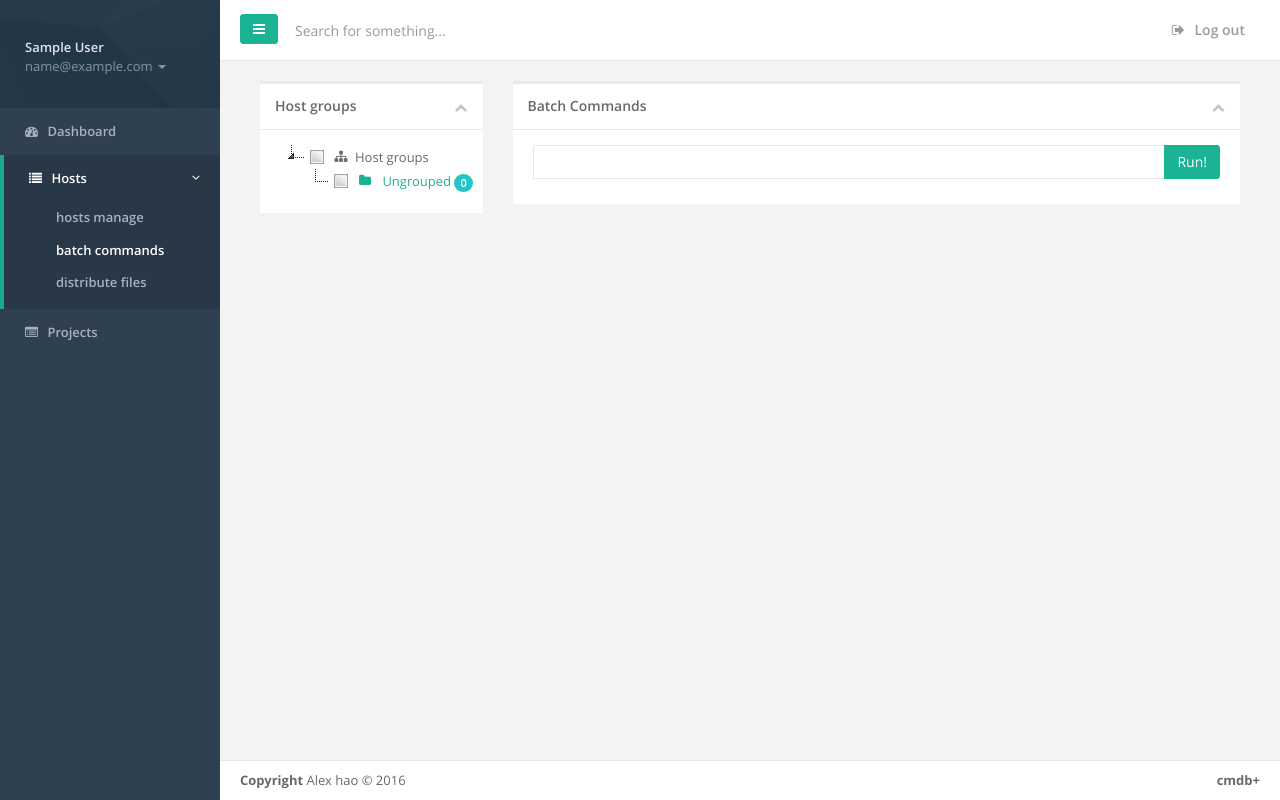
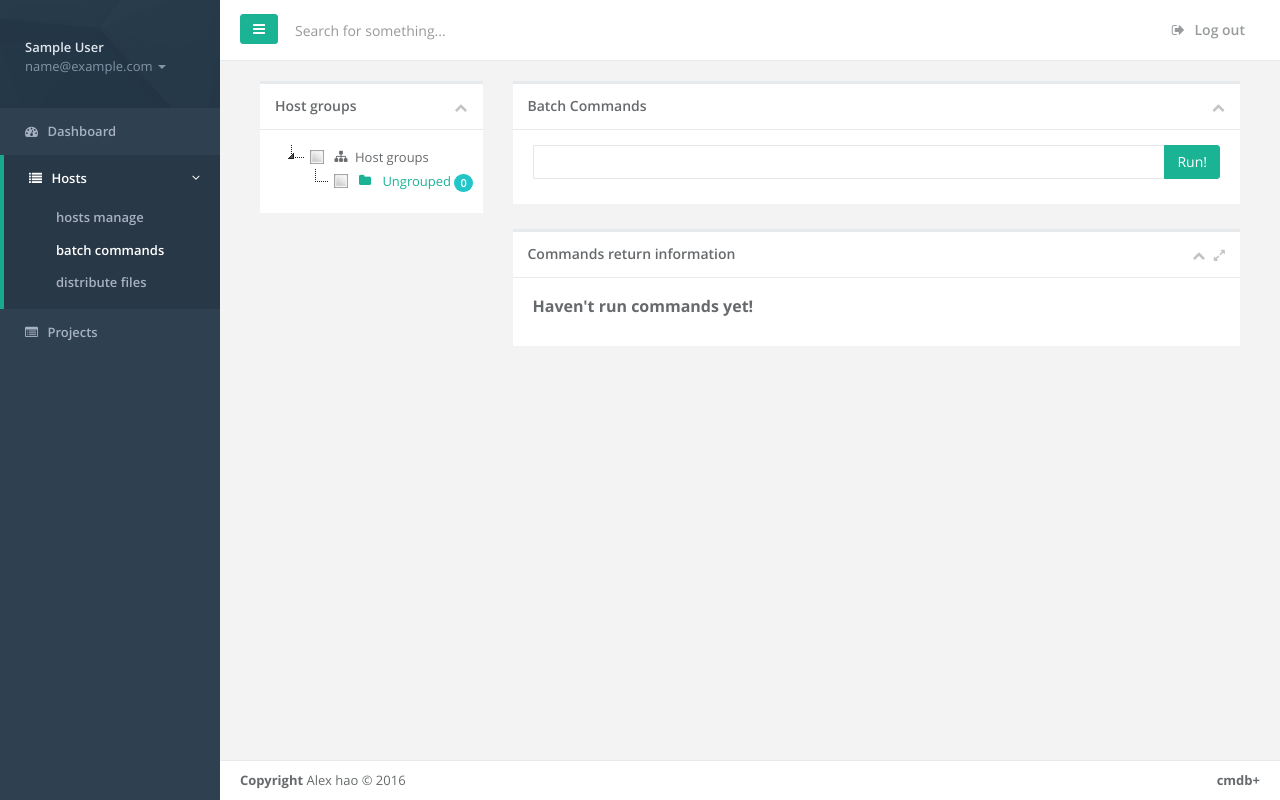
Before and after one commit to qwerkinglin/CMDB_platform, a Django app: a page that uses templates/hosts/mutilcmd.html in a window 1280 px wide. Run offline with Django 3.2, Linux system fonts and the light colour scheme; the visitor is signed in with stand-in values (Sample User, id 1); data that the repository does not hold is empty; some libraries are stand-ins or nearby versions.

Commit message:
批量执行命令前后端完成

```diff
--- a/hosts/task.py
+++ b/hosts/task.py
@@ -52,6 +52,7 @@ class Task(object):
                                         'id',
                                         'bind_host__host__hostname',
                                         'bind_host__host__wan_ip',
+                                        'bind_host__host__lan_ip',
                                         'bind_host__host_user__username',
                                         'date',
                                         'event_log',
--- a/hosts/views.py
+++ b/hosts/views.py
@@ -32,5 +32,4 @@ def submit_task(request):
 def get_task_result(request):
     task_obj = task.Task(request)
     res = task_obj.get_task_result()
-    print '--res--task--',res
     return HttpResponse(json.dumps(res,default=utils.json_date_handler))
--- a/statics/js/inspinia.js
+++ b/statics/js/inspinia.js
@@ -20,7 +20,19 @@ $(document).ready(function () {
     $('#side-menu').metisMenu();
 
     // Collapse ibox function
-    $('.collapse-link').click(function () {
+    //$('.collapse-link').click(function () {
+    //    var ibox = $(this).closest('div.ibox');
+    //    var button = $(this).find('i');
+    //    var content = ibox.find('div.ibox-content');
+    //    content.slideToggle(200);
+    //    button.toggleClass('fa-chevron-up').toggleClass('fa-chevron-down');
+    //    ibox.toggleClass('').toggleClass('border-bottom');
+    //    setTimeout(function () {
+    //        ibox.resize();
+    //        ibox.find('[id^=map-]').resize();
+    //    }, 50);
+    //});
+    $("body").on("click",".collapse-link",function(data) {
         var ibox = $(this).closest('div.ibox');
         var button = $(this).find('i');
         var content = ibox.find('div.ibox-content');
--- a/templates/hosts/mutilcmd.html
+++ b/templates/hosts/mutilcmd.html
@@ -87,7 +87,25 @@
                 <div id="err-msg"></div>
             </div>
         </div>
+
+        <div class="ibox">
+            <div class="ibox-title">
+                <h5>Commands return information</h5>
+                <div class="ibox-tools">
+                    <a class="collapse-link">
+                        <i class="fa fa-chevron-up"></i>
+                    </a>
+                    <a class="fullscreen-link">
+                        <i class="fa fa-expand"></i>
+                    </a>
+                </div>
+            </div>
+            <div id="result-box" class="ibox-content">
+                <h3><strong>Haven't run commands yet!</strong></h3>
+            </div>
+        </div>
     </div>
+
 {% endblock %}
 
 {% block bottom-js %}
@@ -199,14 +217,47 @@
 
     function RefreshGetTaskResult(task_id){
         GetTaskResult(task_id);
+        GetTaskResultInterval = setInterval(function(){
+            GetTaskResult(task_id);
+        },10000);
     }
 
     function GetTaskResult(task_id){
         $.getJSON("{% url 'get_task_result' %}", {task_id:task_id}, function(callback){
             console.log("----task err----");
-            console.log(callback);
-
+            PrintOnPage(callback);
         }); //end getJSON
     }
+
+    function PrintOnPage(callback){
+        $('#result-box').html("");
+        $.each(callback,function(index,item){
+            var row_html =  '<div class="ibox">'+
+                                '<div class="ibox-title">'+
+                                    '<h5>'+item.bind_host__host_user__username+'@'+item.bind_host__host__hostname+'</h5>'+
+                                    '<div class="ibox-tools">'+
+                                        '<label class="label label-info">'+item.result+'</label>'+
+                                        '<label class="label label-info">'+item.bind_host__host__wan_ip+'|'+item.bind_host__host__lan_ip+'</label>'+
+                                        '<label class="label label-info">'+item.date+'</label>'+
+                                        '<a class="collapse-link">'+
+                                            '<i class="fa fa-chevron-up"></i>'+
+                                        '</a>'+
+                                    '</div>'+
+                                '</div>'+
+                                '<div class="ibox-content">'+
+                                    '<div class="scroll_content">'+
+                                        '<pre>'+item.event_log+'</pre>'+
+                                    '</div>'+
+                                '</div>'+
+                            '</div>'
+            $("#result-box").append(row_html);
+        }); //end each
+
+        $('.scroll_content').slimscroll({
+            height: '150px'
+        });
+
+    }
+
     </script>
 {% endblock %}
```
